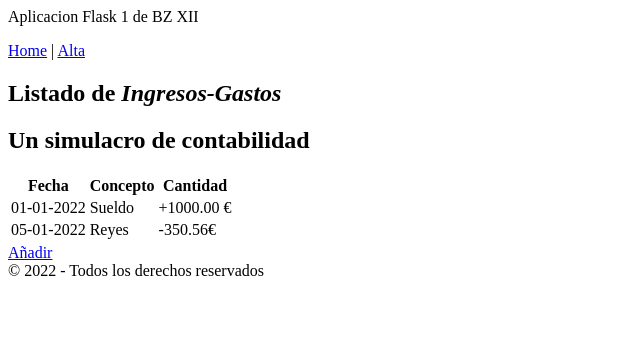
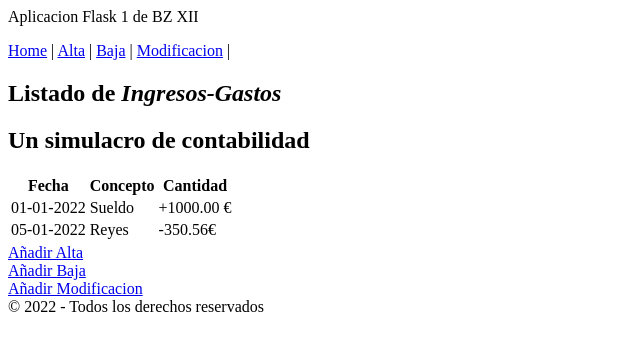
Before and after one commit to Edug89/ingresos_gastos, a Flask app: page / in a window 1280 px wide. Shown: the top 351 px of the page, without its empty margins (0-640 px from the left). Run offline with Flask 2, Linux system fonts and the light colour scheme.

Commit message:
Nueva versión, añadimos fichas sin terminar de modifiacion y baja

```diff
--- a/registro_ig/routes.py
+++ b/registro_ig/routes.py
@@ -6,6 +6,14 @@ from flask import render_template
 def index():
     return render_template("index.html", pageTitle="Lista", movimientos=[])
 
-@app.route("/nuevo")
+@app.route("/alta")
 def alta():
     return render_template("new.html", pageTitle="Alta")
+
+@app.route("/baja")
+def baja():
+    return render_template("baja.html", pageTitle="Baja")
+
+@app.route("/modif")
+def modificacion():
+    return render_template("modif.html", pageTitle="Modificacion")
--- a/registro_ig/templates/base.html
+++ b/registro_ig/templates/base.html
@@ -4,14 +4,17 @@
     <meta http-equiv="X-UA-Compatible" content="IE=edge">
     <meta name="viewport" content="width=device-width, initial-scale=1.0">
     <title>Ingresos-Gastos: {{ pageTitle }} {# Este hueco es para una variable#}</title>
-    <!-- Soy un comentario html {{ pageTitle }}-->
+
 </head>
 <body>
     <header>
         <p>Aplicacion Flask 1 de BZ XII </p>
         <p>
             <a href="/">Home</a> |
-            <a href="/nuevo">Alta</a>
+            <a href="/alta">Alta</a> |
+            <a href="/baja">Baja</a> |
+            <a href="/modif">Modificacion</a> |
+
         </p>
     </header>
     <section>
--- a/registro_ig/templates/index.html
+++ b/registro_ig/templates/index.html
@@ -26,5 +26,9 @@
                 </tbody>
                 <tr></tr>
             </table>
-            <a href="/nuevo">Añadir</a>
+            <a href="/alta">Añadir Alta</a> <br>
+            <a href="/baja">Añadir Baja</a> <br>
+            <a href="/modif">Añadir Modificacion</a>
+
+
 {% endblock %}
```
Also changed, not shown: registro_ig/templates/baja.html (added, +7 -0 lines), registro_ig/templates/modif.html (added, +7 -0 lines).
